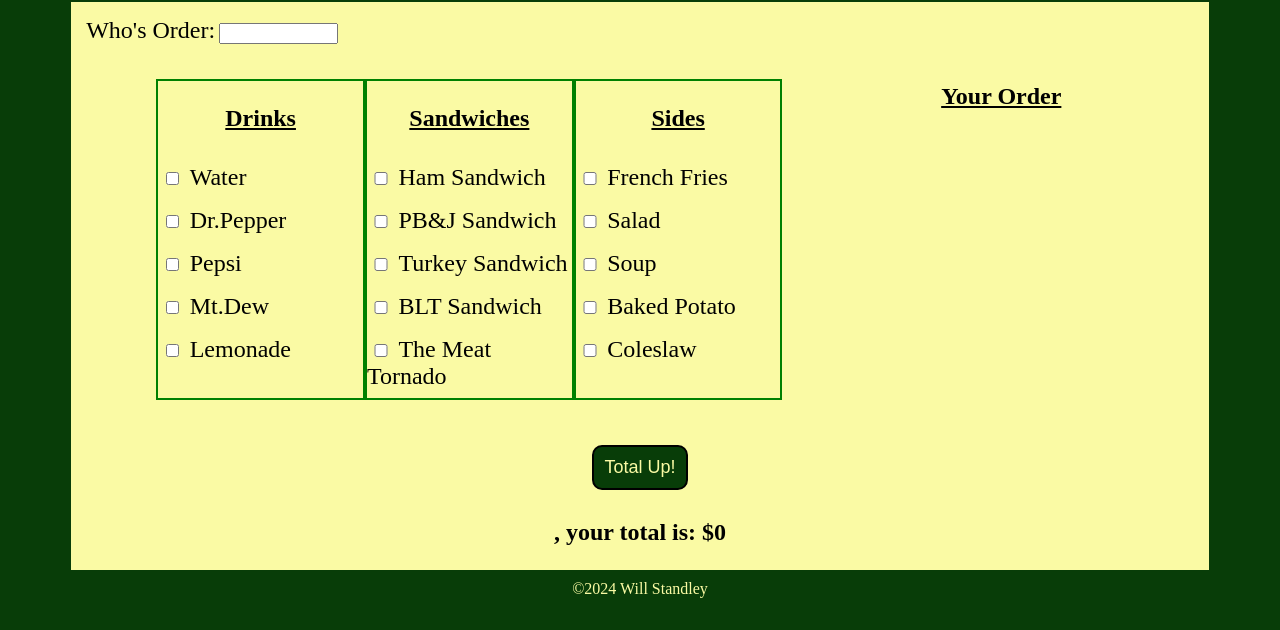
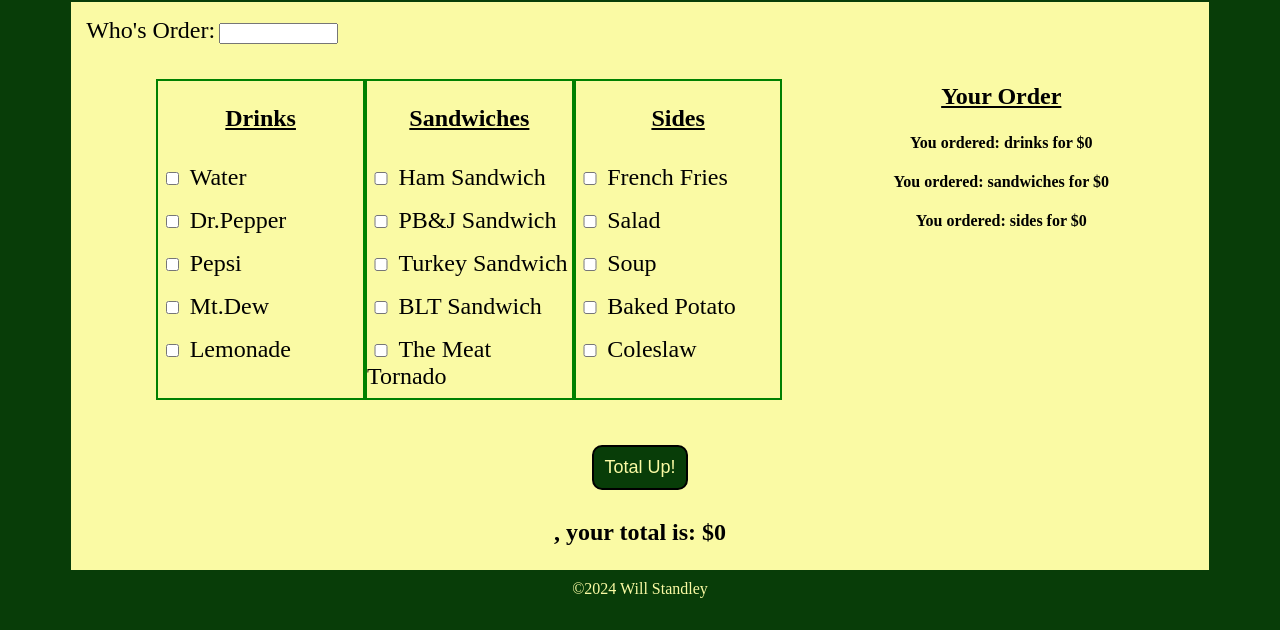
Before and after one commit to wstandley/javascript, a plain HTML site: page assesment-02/index.html in a window 1280 px wide. Both pictures are taken after a click on the button "Total Up!". Shown: the part 170-800 px from the top of the page. Drawn offline with Linux system fonts and the light colour scheme.

Commit message:
Assesment 02

```diff
--- a/assesment-02/css/styles.css
+++ b/assesment-02/css/styles.css
@@ -157,3 +157,7 @@ footer {
 #count_side5 {
   display: none;
 }
+
+h4 {
+  color: black;
+}
--- a/assesment-02/scripts/script.js
+++ b/assesment-02/scripts/script.js
@@ -67,45 +67,74 @@ function getSide5() {
 function totalCost() {
   let name = document.getElementById("name").value;
 
-  let drink_1 = document.getElementById("how_many_drinks1").value * 2.99;
+  let drink_1 = document.getElementById("how_many_drinks1").value;
 
-  let drink_2 = document.getElementById("how_many_drinks2").value * 2.99;
+  let drink_2 = document.getElementById("how_many_drinks2").value;
 
-  let drink_3 = document.getElementById("how_many_drinks3").value * 2.99;
+  let drink_3 = document.getElementById("how_many_drinks3").value;
 
-  let drink_4 = document.getElementById("how_many_drinks4").value * 2.99;
+  let drink_4 = document.getElementById("how_many_drinks4").value;
 
-  let drink_5 = document.getElementById("how_many_drinks5").value * 2.99;
+  let drink_5 = document.getElementById("how_many_drinks5").value;
 
-  let cost_drinks = drink_1 + drink_2 + drink_3 + drink_4 + drink_5;
+  let total_drinks = drink_1 + drink_2 + drink_3 + drink_4 + drink_5;
 
-  let sandwich_1 = document.getElementById("how_many_sandwiches1").value * 6.99;
+  let cost_drinks =
+    drink_1 * 2.99 +
+    drink_2 * 2.99 +
+    drink_3 * 2.99 +
+    drink_4 * 2.99 +
+    drink_5 * 2.99;
 
-  let sandwich_2 = document.getElementById("how_many_sandwiches2").value * 7.99;
+  let sandwich_1 = document.getElementById("how_many_sandwiches1").value;
 
-  let sandwich_3 = document.getElementById("how_many_sandwiches3").value * 8.99;
+  let sandwich_2 = document.getElementById("how_many_sandwiches2").value;
 
-  let sandwich_4 = document.getElementById("how_many_sandwiches4").value * 9.99;
+  let sandwich_3 = document.getElementById("how_many_sandwiches3").value;
 
-  let sandwich_5 =
-    document.getElementById("how_many_sandwiches5").value * 12.99;
+  let sandwich_4 = document.getElementById("how_many_sandwiches4").value;
+
+  let sandwich_5 = document.getElementById("how_many_sandwiches5").value;
+
+  let total_sandwiches =
+    sandwich_1 + sandwich_2 + sandwich_3 + sandwich_4 + sandwich_5;
 
   let cost_sandwiches =
-    sandwich_1 + sandwich_2 + sandwich_3 + sandwich_4 + sandwich_5;
+    sandwich_1 * 6.99 +
+    sandwich_2 * 7.99 +
+    sandwich_3 * 8.99 +
+    sandwich_4 * 9.99 +
+    sandwich_5 * 12.99;
 
-  let side_1 = document.getElementById("how_many_sides1").value * 2.99;
+  let side_1 = document.getElementById("how_many_sides1").value;
 
-  let side_2 = document.getElementById("how_many_sides2").value * 4.99;
+  let side_2 = document.getElementById("how_many_sides2").value;
 
-  let side_3 = document.getElementById("how_many_sides3").value * 4.99;
+  let side_3 = document.getElementById("how_many_sides3").value;
 
-  let side_4 = document.getElementById("how_many_sides4").value * 3.99;
+  let side_4 = document.getElementById("how_many_sides4").value;
 
-  let side_5 = document.getElementById("how_many_sides5").value * 1.99;
+  let side_5 = document.getElementById("how_many_sides5").value;
 
-  let cost_sides = side_1 + side_2 + side_3 + side_4 + side_5;
+  let total_sides = side_1 + side_2 + side_3 + side_4 + side_5;
+
+  let cost_sides =
+    side_1 * 2.99 +
+    side_2 * 4.99 +
+    side_3 * 4.99 +
+    side_4 * 3.99 +
+    side_5 * 1.99;
 
   var totalCost = cost_drinks + cost_sandwiches + cost_sides;
+
+  document.getElementById("ordered_drinks").innerHTML =
+    "You ordered: " + total_drinks + " drinks for $" + cost_drinks;
+
+  document.getElementById("ordered_sandwiches").innerHTML =
+    "You ordered: " + total_sandwiches + " sandwiches for $" + cost_sandwiches;
+
+  document.getElementById("ordered_sides").innerHTML =
+    "You ordered: " + total_sides + " sides for $" + cost_sides;
 
   document.getElementById("order_total").innerHTML =
     name + ", your total is: $" + totalCost;
```
